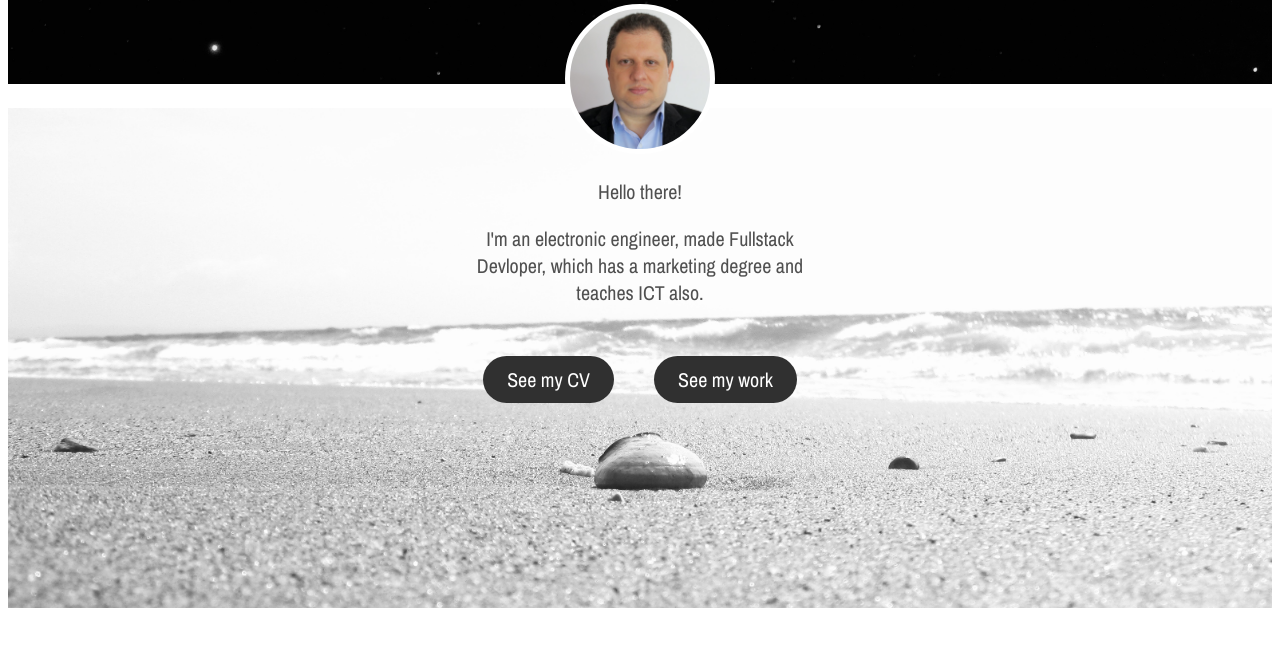
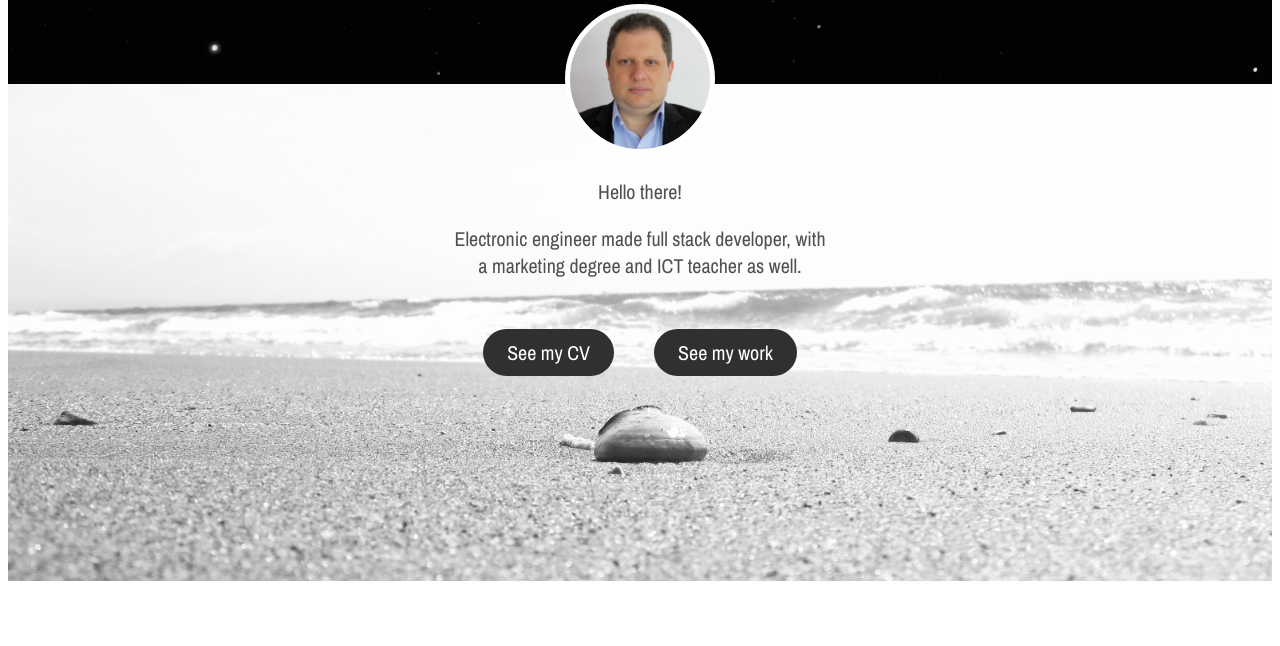
Before and after one commit to ericsuescun/ericsuescun.github.io, a plain HTML site: page index.html in a window 1280 px wide. Shown: the part 224-870 px from the top of the page. Drawn offline with nearby package versions, Linux system fonts and the light colour scheme; a web font is replaced by a local one.

Commit message:
Se hace cambio en el copy de la intro en index

```diff
--- a/index.html
+++ b/index.html
@@ -35,7 +35,8 @@
 		</div>
 		<div class="presentation">
 			<p>Hello there!</p>
-			<p>I'm an electronic engineer, made Fullstack Devloper, which has a marketing degree and teaches ICT also.</p>
+			<!-- <p>I'm an electronic engineer, made Fullstack Devloper, which has a marketing degree and teaches ICT also.</p> -->
+			<p>Electronic engineer made full stack developer, with a marketing degree and ICT teacher as well.</p>
 		</div>
 
 		<div class="choices">
```
